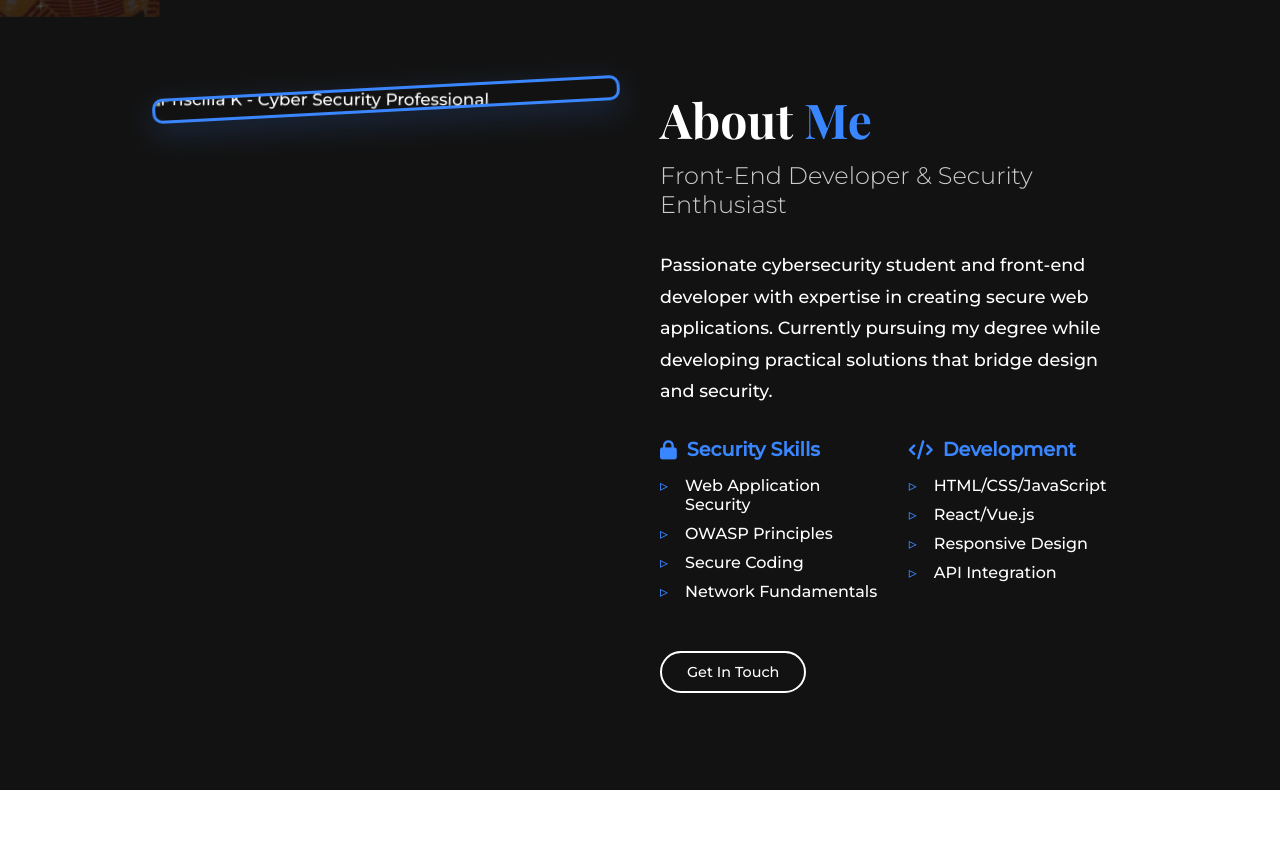
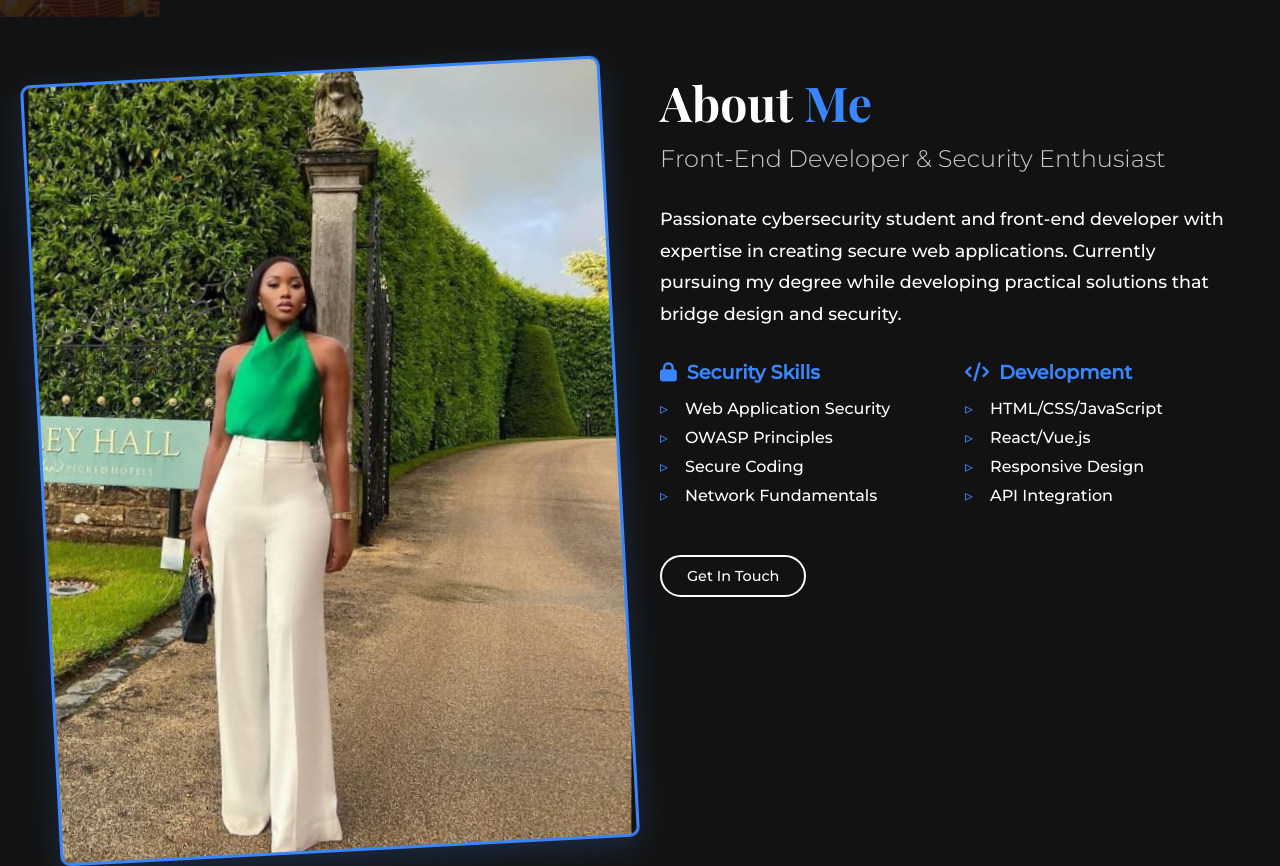
Before and after one commit to Prilllaaa/port, a plain HTML site: page index.html in a window 1280 px wide. Shown: the part 870-1736 px from the top of the page. Before the commit the page ends 1660 px from the top, so only its background shows below. Drawn offline with nearby package versions, Linux system fonts and the light colour scheme.

Commit message:
Update index.html

```diff
--- a/index.html
+++ b/index.html
@@ -389,7 +389,7 @@
         <div class="about-container">
             <div class="about-photo">
                 <div class="photo-frame">
-                    <img src="your-professional-photo.jpg" alt="Priscilla K - Cyber Security Professional">
+                    <img src="professional.jpg" alt="Priscilla K - Cyber Security Professional">
                 </div>
             </div>
 
```
